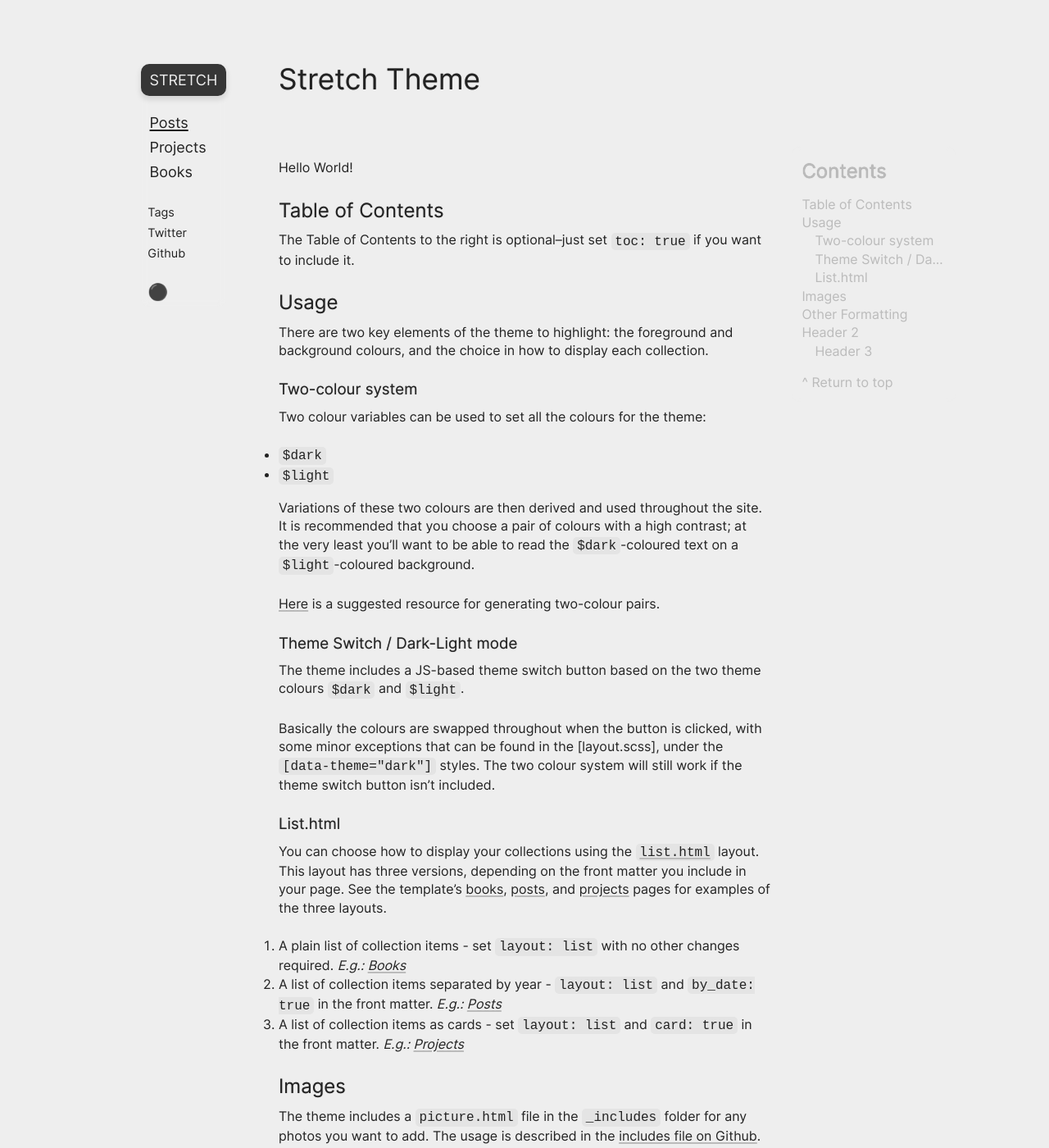
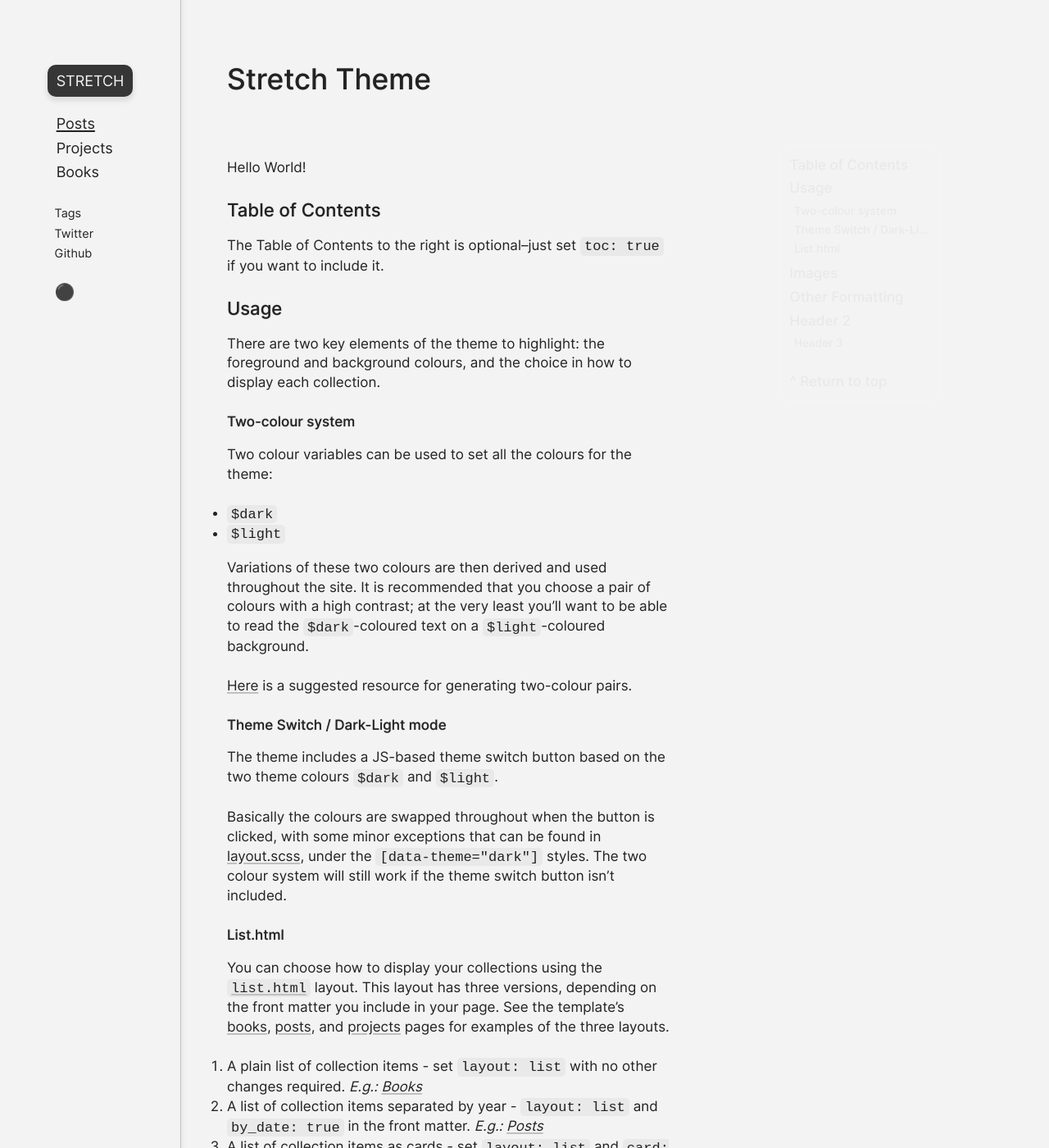
Before and after one commit to penborter/stretch, a Jekyll site: the page built from _posts/2022-12-31-Stretch-Theme.md, in a window 1280 px wide and 1400 px high. Shown: the whole window at 82% size. Built offline with Jekyll 4.4.1, drawn with Linux system fonts in a browser that asks for light colours.

Commit message:
Changed layout, TOC

```diff
--- a/_layouts/post.html
+++ b/_layouts/post.html
@@ -16,7 +16,6 @@ layout: default
 
 {% if page.toc == true %}
   <div class="toc">
-    <h2>Contents</h2>
     {% include toc.html html=content h_min=2 %}
     <a href="#"> ^ Return to top</a>
   </div>
--- a/_posts/2022-12-31-Stretch-Theme.md
+++ b/_posts/2022-12-31-Stretch-Theme.md
@@ -32,11 +32,11 @@ Variations of these two colours are then derived and used throughout the site. I
 
 The theme includes a JS-based theme switch button based on the two theme colours `$dark` and `$light`.
 
-Basically the colours are swapped throughout when the button is clicked, with some minor exceptions that can be found in the [layout.scss], under the `[data-theme="dark"]` styles. The two colour system will still work if the theme switch button isn't included.
+Basically the colours are swapped throughout when the button is clicked, with some minor exceptions that can be found in [layout.scss](https://github.com/penborter/stretch-theme/blob/main/_sass/layout.scss), under the `[data-theme="dark"]` styles. The two colour system will still work if the theme switch button isn't included.
 
 ### List.html
 
-You can choose how to display your collections using the [`list.html`]() layout. This layout has three versions, depending on the front matter you include in your page. See the template's [books](/books), [posts](/posts), and [projects](/projects) pages for examples of the three layouts.
+You can choose how to display your collections using the [`list.html`](https://github.com/penborter/stretch-theme/blob/main/_layouts/list.html) layout. This layout has three versions, depending on the front matter you include in your page. See the template's [books](/books), [posts](/posts), and [projects](/projects) pages for examples of the three layouts.
 
 1. A plain list of collection items - set `layout: list` with no other changes required. *E.g.: [Books](/books)*
 2. A list of collection items separated by year - `layout: list` and `by_date: true` in the front matter. *E.g.: [Posts](/posts)*
--- a/_sass/fonts.scss
+++ b/_sass/fonts.scss
@@ -10,8 +10,7 @@
 
 @font-face {
   font-family: "Inter";
-  src: url("/assets/fonts/Inter-Medium.woff2") format("woff2"),
-       url("/assets/fonts/Inter-Medium.woff") format("woff");
+  src: url("/assets/fonts/Inter-Medium.woff2") format("woff2");
   font-weight: 600;
   font-style: normal;
 }
@@ -21,7 +20,7 @@ body {
   -webkit-font-smoothing: antialiased;
 
   font-family: "Inter", "Helvetica", sans-serif;
-  font-size: 16px;
+  font-size: 17px;
   //font-feature-settings: "tnum";
 
   letter-spacing: -0.006px;
@@ -37,7 +36,7 @@ h1, h2, h3, nav, .post-footer, .post-nav, footer {
 
 h1, h2, h3, .post-nav {
   text-shadow: 0px 0px 1px #888;
-  font-weight: 500;
+  font-weight: 600;
 }
 
 h1 {
@@ -46,7 +45,15 @@ h1 {
 }
 
 h2, h3 {
-  margin: 1.5rem 0 0.5rem 0;
+  margin: 1.5rem 0 1rem 0;
+}
+
+h2 {
+  font-size: 1.3em;
+}
+
+h3 {
+  font-size: 1em;
 }
 
 li[id*="fn:"] p {
--- a/_sass/layout.scss
+++ b/_sass/layout.scss
@@ -3,11 +3,13 @@
 
 // 1. Input Variables
 // 1.1 Layout
-$content-width: 600px; // sets width of the main content column
+$content-width: 600px; // width of main content column
+$sidebar-width: 220px; // width of sidebar
+$sidebar-margin: 3.5rem; // the gap between the sidebar content and main content
 
 // 1.2 Main Colours
 $dark: #222; // dark colour
-$light: #eee; // light colour
+$light: #f3f3f3; // light colour
 
 //$dark: #237a82;
 //$light: #fff3ec;
@@ -37,6 +39,8 @@ $light-transparent: scale-color($light, $alpha: -50%);
 
   --nav-color: #{$dark_accent_1};
   --bg-transparent: #{$light-transparent};
+
+  --shadow-color: rgba(0, 0, 0, 0.05);
 }
 
 [data-theme="dark"] {
@@ -51,6 +55,8 @@ $light-transparent: scale-color($light, $alpha: -50%);
 
   --nav-color: #{$dark};
   --bg-transparent: #{$dark-transparent};
+
+  --shadow-color: rgba(0, 0, 0, 0.15);
 
   .tag:hover, blockquote {
     filter: brightness(120%);
@@ -165,6 +171,9 @@ body {
 article {
   grid-column: 2;
   padding-bottom: 7em;
+  border-left: 1px solid var(--bg-accent-1);
+  padding-left: $sidebar-margin;
+  box-shadow: inset 8px 0px 6px -6px var(--shadow-color);
 }
 
 nav {
@@ -174,11 +183,10 @@ nav {
   grid-column: 1;
 
   block-size: fit-content;
-  margin-top: 4.3em;
-  margin-right: calc(min(6em, 5vw));
+  margin: 4rem auto;
 
-  backdrop-filter: blur(5px);
-  border-radius: 10px;
+  //backdrop-filter: blur(5px);
+  //border-radius: 10px;
   font-size: 18px;
 
   * {
@@ -246,9 +254,10 @@ nav {
 
 main {
   display: grid;
-  grid-template-columns: minmax(1em,1fr)
-                         minmax(0, #{$content-width})
-                         minmax(1em,1fr);
+  grid-template-columns: $sidebar-width
+                         600px
+                         minmax(calc(1000px - #{$content-width} - #{$sidebar-width}), 500px)
+                         1fr;
   min-height: 100vh;
   position: relative;
 }
@@ -291,8 +300,7 @@ blockquote {
   background-color: var(--bg);
   margin: 0;
   padding: 1em;
-  border: 1px solid var(--bg-accent-2);
-  border-radius: 10px;
+  border: 1px solid var(--bg-accent-1);
 
   font-size: 1.05em;
 
@@ -319,7 +327,7 @@ blockquote {
 
 div.highlighter-rouge {
   border: 1px solid var(--bg-accent-2);
-  border-radius: 10px;
+  //border-radius: 10px;
 }
 
 .tag {
@@ -337,7 +345,7 @@ div.highlighter-rouge {
 footer {
   font-size: 14px;
   color: var(--bg-accent-1);
-  margin: 2em 0;
+  margin: 2em 0 2em $sidebar-margin;
   grid-column: 2;
   position: absolute;
   bottom: 0;
@@ -354,7 +362,7 @@ footer {
 
 .list-cat {
   position: relative;
-  left: calc(0.6em + #{$content-width});
+  left: calc(#{$content-width} - 50px);
 
   font-size: 20px;
   color: var(--bg-accent-1);
@@ -439,29 +447,36 @@ figure {
 
 img {
   width: 100%;
+  box-shadow: 0px 0px 9px 3px rgba(0, 0, 0, 0.1);
 }
 
 .pic-wide {
-  width: calc(50vw + #{$content-width} / 2 - 6em);
+  width: 130%;
+  margin: 2em 0 2em -15%;
 }
 
 // Table of Contents
 
 .toc {
   position: sticky;
-  top: 4.25em;
+  top: 4em;
   grid-column: 3;
   height: fit-content;
   width: fit-content;
-  margin-left: calc(min(2em, 2vw));
-  margin-top: 11.2rem;
+  margin: auto;
+  margin-top: 11rem;
   backdrop-filter: blur(5px);
   padding: 0.8em;
   border-radius: 10px;
   max-width: 200px;
+  font-weight: 600;
 
   background: var(--bg-transparent);
-  color: var(--bg-accent-1);
+  //color: var(--bg-accent-1);
+
+  &:hover * {
+    color: var(--bg-accent-1) !important;
+  }
 
   * {
     padding: 0;
@@ -469,7 +484,7 @@ img {
     white-space: nowrap;
     overflow: hidden;
     text-overflow: ellipsis;
-    color: var(--bg-accent-1);
+    color: var(--bg-accent-2);
   }
 
   h2 {
@@ -478,6 +493,7 @@ img {
 
   li {
     display: block;
+    margin-bottom: 0.3em;
   }
 
   a {
@@ -492,7 +508,10 @@ img {
     margin-bottom: 1em;
 
     ul {
-      padding-left: 1em;
+      //padding-left: 1em;
+      font-size: 0.8em;
+      padding: 0.4em 0 0 0.4em;
+      font-weight: 600;
     }
   }
 }
@@ -507,17 +526,29 @@ img {
 
   main {
     grid-template-rows: 85px 1fr;
+    grid-template-columns: 1fr;
+
+    * {
+      grid-column: 1;
+    }
+  }
+
+  article {
+    box-shadow: none;
+    border: none;
+
+    padding: 2em;
   }
 
   nav {
-    grid-column: 2;
-
     margin: 0.5em 0;
     justify-self: left;
     top: 0;
     position: relative;
 
     font-size: 16px;
+
+    padding: 2em;
 
     .nav-main {
       display: inline-flex;
```
